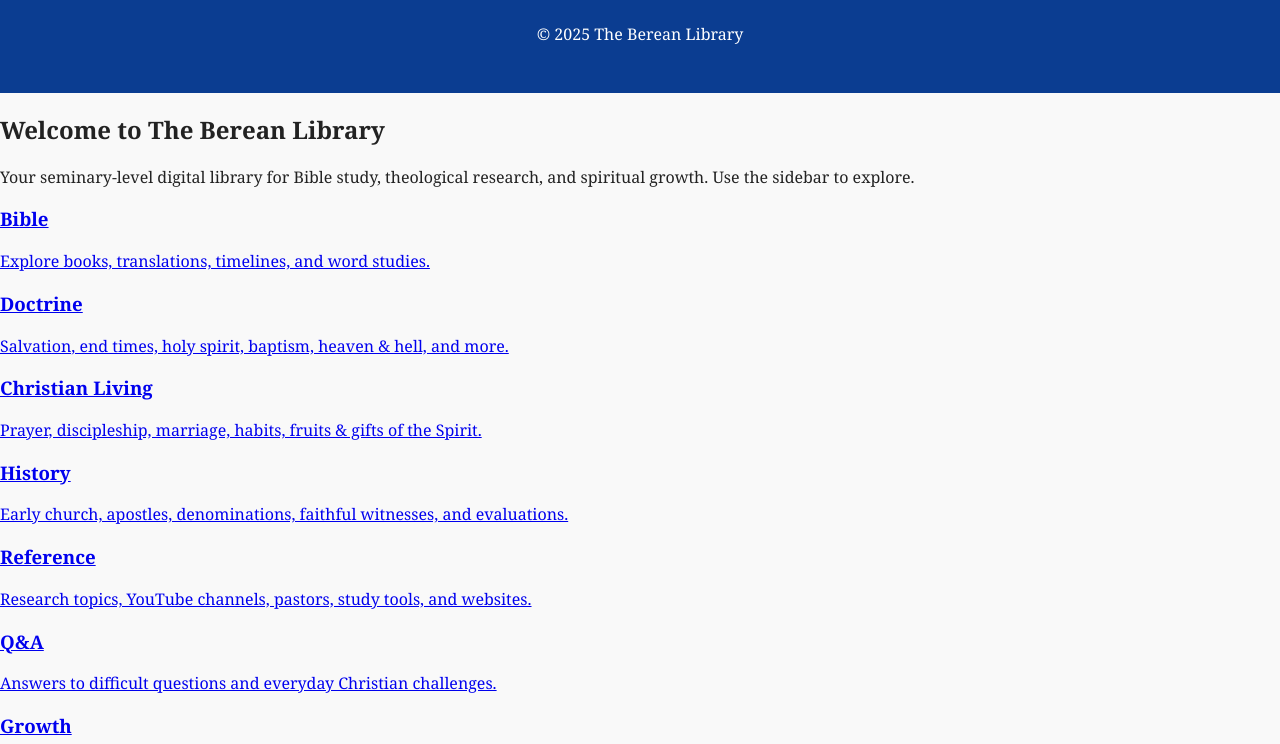
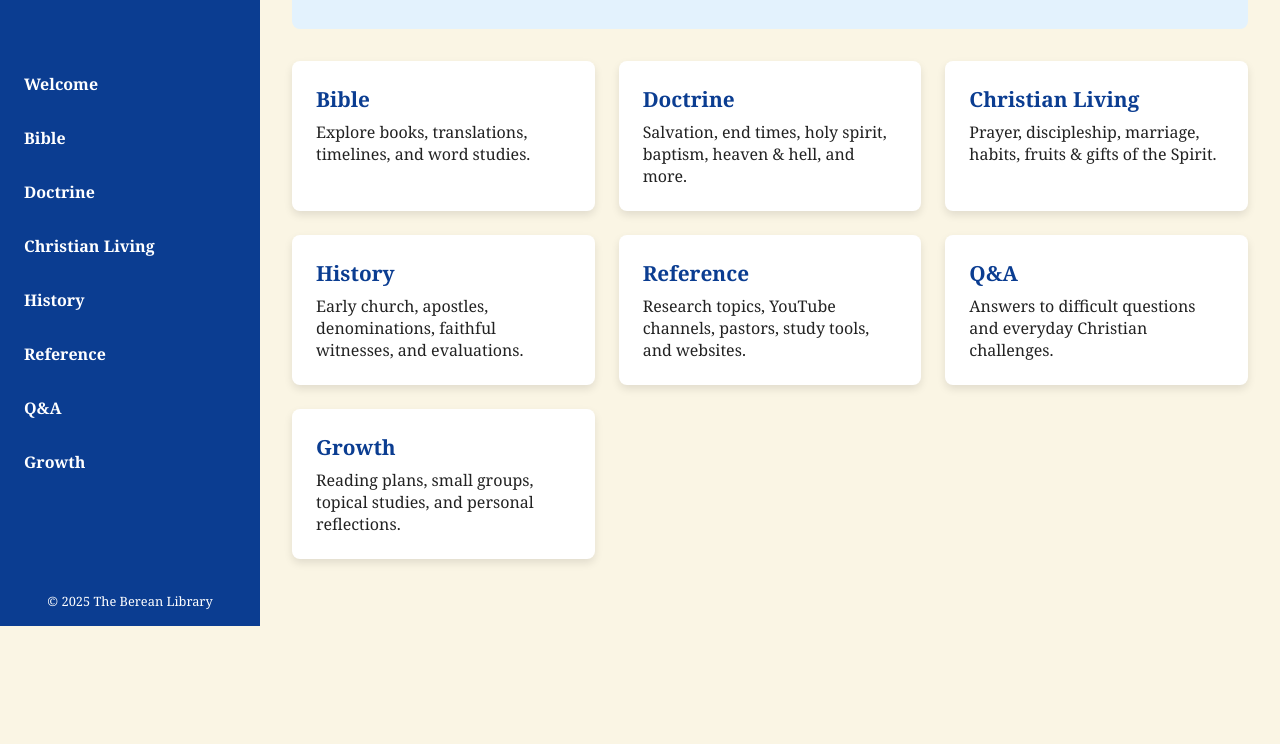
Before and after one commit to TheBereanLibrary/thebereanlibrary.github.io, a plain HTML site: page index.html in a window 1280 px wide. Shown: the part 174-918 px from the top of the page. After the commit the page ends 800 px from the top, so only its background shows below. Drawn offline with Linux system fonts and the light colour scheme.

Commit message:
Update style.css

```diff
--- a/assets/css/style.css
+++ b/assets/css/style.css
@@ -1,29 +1,91 @@
+/* Reset */
+* { margin:0; padding:0; box-sizing:border-box; }
+
 body, html {
-  margin: 0; padding: 0;
   font-family: 'Georgia', serif;
-  background-color: #f9f9f9;
+  background: #FAF5E4;
   color: #222;
+  height: 100%;
 }
 
-header {
-  background: #0b3d91;
+/* Sidebar */
+.sidebar {
+  position: fixed;
+  top:0; left:0;
+  width: 260px;
+  height: 100%;
+  background: #0B3D91;
   color: white;
-  padding: 2rem 1rem;
+  display: flex;
+  flex-direction: column;
+  justify-content: space-between;
+  padding: 1rem;
+}
+
+.sidebar .logo-container { text-align: center; margin-bottom: 2rem; }
+.sidebar .logo-container img { width: 100px; margin-bottom: 0.5rem; }
+
+.sidebar nav ul { list-style:none; }
+.sidebar nav ul li { margin: 1rem 0; }
+.sidebar nav ul li a {
+  color: white;
+  text-decoration:none;
+  font-weight:bold;
+  display:block;
+  padding:0.5rem;
+  border-radius:4px;
+  transition:0.3s;
+}
+.sidebar nav ul li a:hover { background: #185abc; }
+
+.sidebar footer { text-align:center; font-size:0.8rem; margin-top:1rem; }
+
+/* Content Area */
+.content-area {
+  margin-left: 260px;
+  padding: 2rem;
+  min-height: 100vh;
+}
+
+/* Hero */
+.hero {
+  background: #E3F2FD;
+  padding: 2rem;
+  border-radius: 8px;
+  margin-bottom: 2rem;
   text-align: center;
 }
+.hero h1 { color: #0B3D91; margin-bottom:1rem; font-size:2rem; }
+.hero p { font-size:1.1rem; }
 
-header .logo { width: 120px; margin-bottom: 1rem; }
-header h1 { margin-bottom: 0.3rem; font-size: 2rem; }
-header .tagline { font-style: italic; margin-bottom: 1rem; }
+/* Cards Grid */
+.cards-grid {
+  display: grid;
+  grid-template-columns: repeat(auto-fit, minmax(250px,1fr));
+  gap: 1.5rem;
+}
+.card {
+  display:block;
+  padding:1.5rem;
+  background:#fff;
+  border-radius:8px;
+  box-shadow:0 4px 8px rgba(0,0,0,0.1);
+  text-decoration:none;
+  color:#222;
+  transition: transform 0.3s, box-shadow 0.3s;
+}
+.card:hover { transform: translateY(-5px); box-shadow:0 8px 16px rgba(0,0,0,0.2); }
+.card h3 { color: #0B3D91; margin-bottom:0.5rem; font-size:1.3rem; }
+.card p { font-size:1rem; }
 
-nav ul { list-style: none; display: flex; justify-content: center; flex-wrap: wrap; gap: 1rem; }
-nav ul li a { color: white; text-decoration: none; font-weight: bold; padding: 0.5rem 1rem; border-radius: 4px; transition: 0.3s; }
-nav ul li a:hover { background-color: #185abc; }
+/* Responsive */
+@media(max-width:1024px){
+  .sidebar { width: 200px; }
+  .content-area { margin-left: 200px; }
+}
 
-main#content-area { padding: 3rem 2rem; max-width: 900px; margin: 0 auto; background: #e3f2fd; border-radius: 8px; }
-
-footer { text-align: center; padding: 2rem; background: #0b3d91; color: white; margin-top: 2rem; }
-
-@media(max-width: 768px){
-  nav ul { flex-direction: column; gap: 0.5rem; }
+@media(max-width:768px){
+  .sidebar { position: relative; width: 100%; height: auto; }
+  .content-area { margin-left: 0; padding:1rem; }
+  .cards-grid { grid-template-columns: 1fr; }
 }
```
